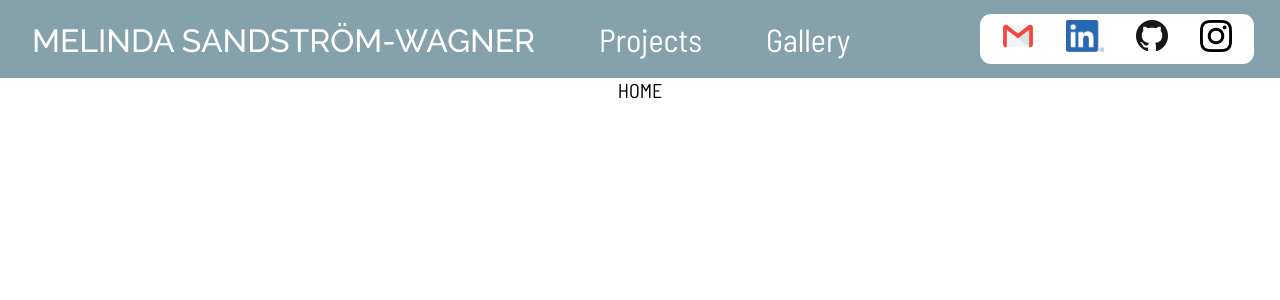
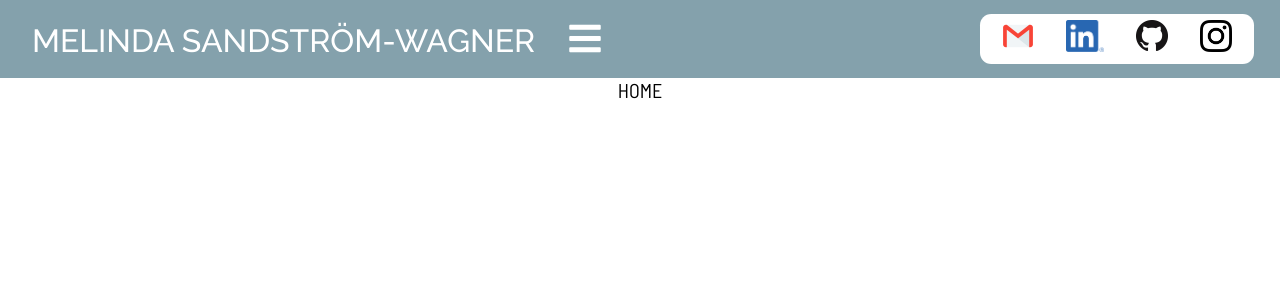
Before and after one commit to MelindaSW/melindasw.se-sourcecode, a Vue app: page / in a window 1280 px wide. Shown: the top 300 px of the page. Built offline with nearby package versions, Linux system fonts and the light colour scheme.

Commit message:
Add bars icon with menu to navbar

```diff
--- a/public/index.html
+++ b/public/index.html
@@ -14,6 +14,10 @@
       rel="stylesheet"
       href="https://cdn.jsdelivr.net/npm/@mdi/font@latest/css/materialdesignicons.min.css"
     />
+    <link
+      href="https://use.fontawesome.com/releases/v5.0.13/css/all.css"
+      rel="stylesheet"
+    />
   </head>
   <body>
     <noscript>
--- a/src/App.vue
+++ b/src/App.vue
@@ -1,21 +1,18 @@
 <template>
   <div id="root">
-    <Menu />
+    <NavBar />
     <router-view />
   </div>
 </template>
 
 <script>
-import Menu from '@/components/Menu.vue'
+import NavBar from '@/components/NavBar'
 
 export default {
-  name: 'App',
-
   components: {
-    Menu
+    NavBar
   },
-
-  data: () => ({})
+  name: 'App'
 }
 </script>
 
--- a/src/components/Menu.vue
+++ b/src/components/NavBar.vue
@@ -1,16 +1,45 @@
 <template>
-  <div id="menucontainer">
+  <div id="navcontainer">
     <router-link :to="{ name: 'Home' }"
       ><span class="title">MELINDA SANDSTRÖM-WAGNER</span></router-link
     >
-    <ul>
-      <router-link :to="{ name: 'Projects' }">
-        <li><span>Projects</span></li></router-link
+
+    <v-menu
+      v-if="showBars"
+      attach
+      bottom
+      origin="center center"
+      transition="scale-transition"
+    >
+      <template v-slot:activator="{ on }">
+        <v-btn dark icon v-on="on">
+          <v-icon large color="rgb(255, 255, 255)">fas fa-bars</v-icon>
+        </v-btn>
+      </template>
+
+      <v-list>
+        <v-list-item v-for="(item, i) in menuitems" :key="i">
+          <v-list-item-title
+            ><router-link :key="i" :to="{ name: item.title }">
+              <span class="dropdowntext">{{ item.title }}</span>
+            </router-link>
+          </v-list-item-title>
+        </v-list-item>
+      </v-list>
+    </v-menu>
+
+    <ul v-else>
+      <router-link
+        v-for="(item, i) in menuitems"
+        :key="i"
+        :to="{ name: item.title }"
       >
-      <router-link :to="{ name: 'Gallery' }">
-        <li><span>Gallery</span></li>
-      </router-link>
+        <li>
+          <span>{{ item.title }}</span>
+        </li></router-link
+      >
     </ul>
+
     <div id="contactcontainer">
       <div class="contactitem">
         <a href="mailto:sandstrommelinda@gmail.com?Subject=Hi%20Melinda">
@@ -43,11 +72,18 @@
 </template>
 
 <script>
-export default { name: 'Menu' }
+export default {
+  data: () => ({
+    menuitems: [{ title: 'Projects' }, { title: 'Gallery' }],
+    showBars: true
+  }),
+  methods: {},
+  name: 'NavBar'
+}
 </script>
 
-<style>
-#menucontainer {
+<style lang="scss">
+#navcontainer {
   background-color: rgba(90, 129, 144, 0.747);
   color: rgb(255, 255, 255);
   display: flex;
@@ -98,16 +134,33 @@
   color: rgb(255, 255, 255);
   text-decoration: none;
 }
-
 a:visited {
   color: rgb(255, 255, 255);
 }
-
 a:hover {
   color: rgba(90, 129, 144, 0.788);
 }
-
 a:active {
   color: rgb(255, 255, 255);
 }
+
+.v-list-item__title a {
+  color: rgba(90, 129, 144, 0.788);
+  font-size: 2rem;
+  font-weight: 500;
+  margin: auto;
+  padding: 1rem;
+}
+
+@media screen and (max-width: 700px) {
+  #navcontainer {
+    background-color: green;
+  }
+}
+
+@media screen and (max-width: 1220px) and (min-width: 700px) {
+  #navcontainer {
+    background-color: red;
+  }
+}
 </style>
```
